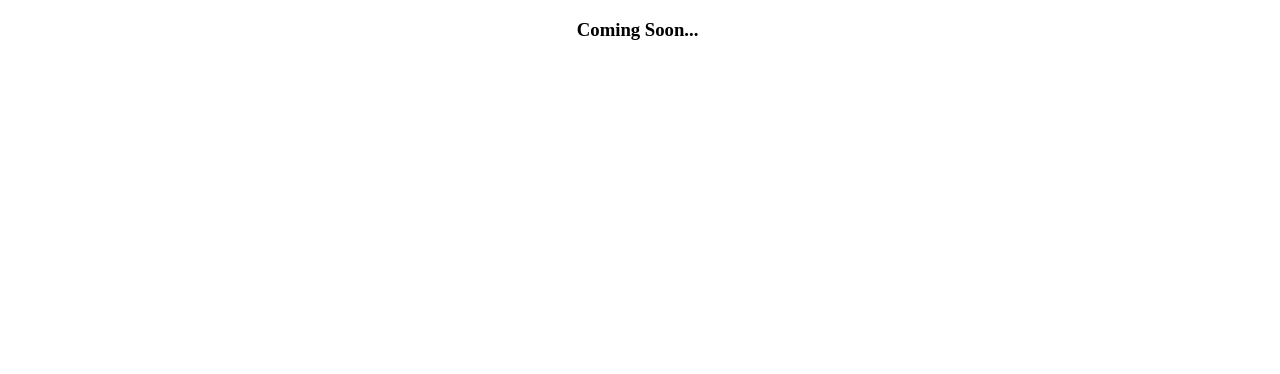
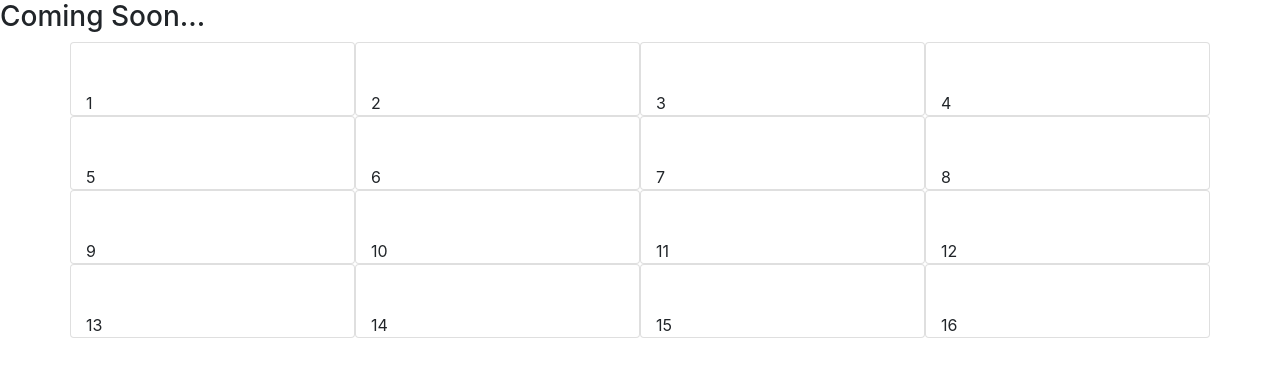
Before and after one commit to dkanukov/GameFindPairs, a website: page index.html in a window 1280 px wide. Drawn offline with nearby package versions, Linux system fonts and the light colour scheme.

Commit message:
create basic layout

```diff
--- a/css/style.css
+++ b/css/style.css
@@ -1,3 +1,3 @@
-h3 {
-	margin-left: 45%;
+body {
+	background-color: black;
 }
--- a/index.html
+++ b/index.html
@@ -1,13 +1,39 @@
-<!DOCTYPE html>
+<!doctype html>
 <html lang="en">
 <head>
-	<meta charset="UTF-8">
-	<meta http-equiv="X-UA-Compatible" content="IE=edge">
-	<meta name="viewport" content="width=device-width, initial-scale=1.0">
+	<meta charset="utf-8">
+	<meta name="viewport" content="width=device-width, initial-scale=1, shrink-to-fit=no">
 	<link rel="stylesheet" href="./css/style.css">
-	<title>Find Pairs Game!</title>
+	<link rel="stylesheet" href="https://cdn.jsdelivr.net/npm/bootstrap@4.3.1/dist/css/bootstrap.min.css" integrity="sha384-ggOyR0iXCbMQv3Xipma34MD+dH/1fQ784/j6cY/iJTQUOhcWr7x9JvoRxT2MZw1T" crossorigin="anonymous">
+	<title>Hello, world!</title>
 </head>
 <body>
-	<h3>Coming Soon...</h3>
+<h3>Coming Soon...</h3>
+<div class="container">
+	<div class="row">
+		<div class="card col pt-lg-5">1</div>
+		<div class="card col pt-lg-5">2</div>
+		<div class="card col pt-lg-5">3</div>
+		<div class="card col pt-lg-5">4</div>
+	</div>
+	<div class="row">
+		<div class="card col pt-lg-5">5</div>
+		<div class="card col pt-lg-5">6</div>
+		<div class="card col pt-lg-5">7</div>
+		<div class="card col pt-lg-5">8</div>
+	</div>
+	<div class="row">
+		<div class="card col pt-lg-5">9</div>
+		<div class="card col pt-lg-5">10</div>
+		<div class="card col pt-lg-5">11</div>
+		<div class="card col pt-lg-5">12</div>
+	</div>
+	<div class="row">
+		<div class="card col pt-lg-5">13</div>
+		<div class="card col pt-lg-5">14</div>
+		<div class="card col pt-lg-5">15</div>
+		<div class="card col pt-lg-5">16</div>
+	</div>
+</div>
 </body>
 </html>
--- a/package.json
+++ b/package.json
@@ -11,5 +11,8 @@
     "eslint-config-airbnb-base": "^14.2.1",
     "eslint-formatter-gitlab": "^2.1.0",
     "eslint-plugin-import": "^2.22.1"
+  },
+  "dependencies": {
+    "bootstrap": "^5.1.3"
   }
 }
```
Also changed, not shown: 1 other file.
